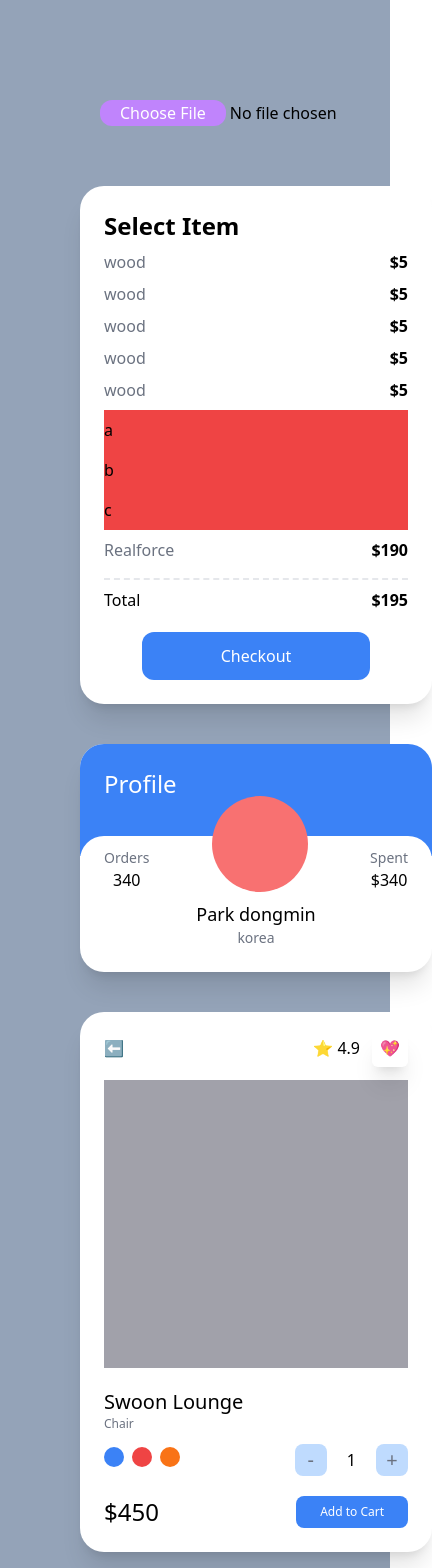
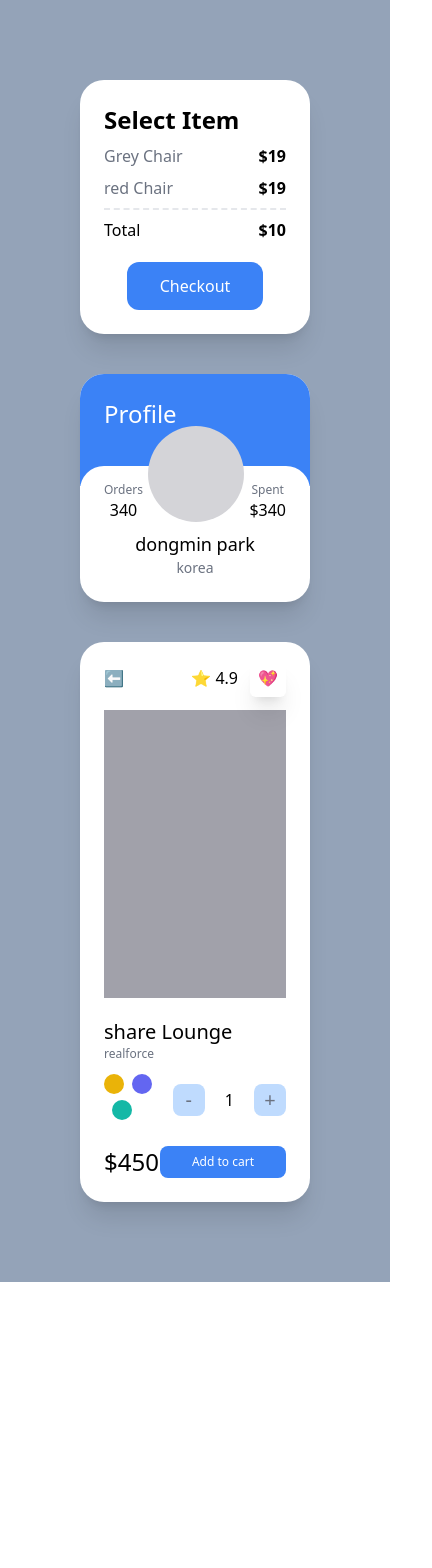
Before and after one commit to dongmin7208/tailwind-market, a Next.js app: page / in a window 390 px wide. Shown: the top 1568 px of the page, 432 px wide, since content can reach past the window. After the commit the page ends 1282 px from the top, so only its background shows below. Built offline with nearby package versions, Linux system fonts and the light colour scheme.

Commit message:
ADD: responsive color

```diff
--- a/pages/index.tsx
+++ b/pages/index.tsx
@@ -3,42 +3,30 @@ import type { NextPage } from 'next';
 const Home: NextPage = () => {
   return (
     <div className='grid min-h-screen gap-10 bg-slate-400 py-20 px-20'>
-      <div className=' flex flex-col space-y-2 p-5'>
-        <input
-          type='file'
-          aria-label='label'
-          className='transition-colors file:cursor-pointer file:rounded-xl file:border-0 file:bg-purple-400 file:px-5 file:text-white file:hover:border file:hover:border-purple-400 file:hover:bg-white file:hover:text-purple-400'
-        />
-      </div>
-      <div className='flex flex-col rounded-3xl bg-white p-6 shadow-xl sm:bg-red-400 md:bg-teal-400 lg:bg-indigo-400 xl:bg-yellow-400 2xl:bg-pink-500'>
+      <div className='rounded-3xl bg-white p-6 shadow-xl sm:bg-red-400 sm:hover:bg-pink-800 md:bg-teal-400  lg:bg-indigo-400 xl:bg-yellow-400 2xl:bg-pink-500'>
         <span className='text-2xl font-semibold'>Select Item</span>
         <ul>
-          {[1, 2, 3, 4, 5].map((i) => (
-            // <div
-            //   key={i}
-            //   className='flex justify-between first:bg-blue-50 last:bg-blue-50 only:bg-red-500'
-            //  odd:bg-blue-50 even:bg-yellow-500<<<<<
-            // >
-            <div key={i} className='my-2 flex justify-between'>
-              <span className='text-gray-500'>wood</span>
-              <span className='font-semibold'>$5</span>
-            </div>
-          ))}
+          <div className='my-2 flex justify-between '>
+            <span className='text-gray-500'>Grey Chair</span>
+            <span className='font-semibold'>$19</span>
+          </div>
+          <div className='my-2 flex justify-between '>
+            <span className='text-gray-500'>red Chair</span>
+            <span className='font-semibold'>$19</span>
+          </div>
         </ul>
-        {['a', 'b', 'c', ''].map((c, i) => (
-          <li className='list-none bg-red-500 py-2 empty:hidden' key={i}>
-            {c}
-          </li>
-        ))}
-        <div className='my-2 flex justify-between'>
-          <span className='text-gray-500'>Realforce</span>
-          <span className='font-semibold'>$190</span>
-        </div>
+
         <div className='mt-2 flex justify-between border-t-2 border-dashed pt-2'>
           <span>Total</span>
-          <span className='font-semibold'>$195</span>
+          <span className='font-semibold'>$10</span>
         </div>
-        <button className='mx-auto mt-5 w-3/4 rounded-xl bg-blue-500 p-3 text-center text-white hover:bg-teal-500 hover:text-black focus:bg-red-500 active:bg-yellow-500'>
+        <button
+          className='mx-auto mt-5 block w-3/4
+          rounded-xl bg-blue-500 p-3 text-center text-white
+          hover:bg-teal-500 hover:text-black
+          focus:bg-red-500 active:bg-yellow-500
+          '
+        >
           Checkout
         </button>
       </div>
@@ -49,17 +37,17 @@ const Home: NextPage = () => {
         <div className='relative -top-5 rounded-3xl bg-white p-6'>
           <div className='relative -top-16 flex items-end justify-between'>
             <div className='flex flex-col items-center'>
-              <span className='text-sm text-gray-500'>Orders</span>
+              <span className='text-xs text-gray-500'>Orders</span>
               <span className='font-medium'>340</span>
             </div>
-            <div className='h-24 w-24 rounded-full bg-red-400' />
+            <div className='h-24 w-24 rounded-full bg-zinc-300 transition-colors group-hover:bg-red-300' />
             <div className='flex flex-col items-center'>
-              <span className='text-sm text-gray-500'>Spent</span>
+              <span className='text-xs text-gray-500'>Spent</span>
               <span className='font-medium'>$340</span>
             </div>
           </div>
-          <div className='relative -mt-14 -mb-5 flex flex-col items-center'>
-            <span className='text-lg font-medium'>Park dongmin</span>
+          <div className='relative  -mt-14 -mb-5 flex flex-col items-center'>
+            <span className='text-lg font-medium'>dongmin park</span>
             <span className='text-sm text-gray-500'>korea</span>
           </div>
         </div>
@@ -74,37 +62,28 @@ const Home: NextPage = () => {
         </div>
         <div className='mb-5 h-72 bg-zinc-400' />
         <div className='flex flex-col'>
-          <span className='text-xl font-medium'>Swoon Lounge</span>
-          <span className='text-xs text-gray-500'>Chair</span>
+          <span className='text-xl font-medium'>share Lounge</span>
+          <span className='text-xs text-gray-500'>realforce</span>
           <div className='mt-3 mb-5 flex items-center justify-between'>
             <div className='space-x-2'>
-              <button
-                title='button'
-                className='h-5 w-5 rounded-full bg-blue-500 ring-blue-500 ring-offset-2 transition focus:ring-2'
-              />
-              <button
-                title='button'
-                className='h-5 w-5 rounded-full bg-red-500 ring-red-500 ring-offset-2 transition focus:ring-2'
-              />
-              <button
-                title='button'
-                className='h-5 w-5 rounded-full bg-orange-500 ring-orange-500 ring-offset-2 transition focus:ring-2'
-              />
+              <button className='h-5 w-5 rounded-full bg-yellow-500 ring-yellow-500 ring-offset-2 transition focus:ring-2' />
+              <button className='h-5 w-5 rounded-full bg-indigo-500 ring-indigo-500 ring-offset-2 transition focus:ring-2' />
+              <button className='h-5 w-5 rounded-full bg-teal-500 ring-teal-500 ring-offset-2 transition focus:ring-2' />
             </div>
             <div className='flex items-center space-x-5'>
-              <button className='flex aspect-square w-8 items-center justify-center rounded-lg bg-blue-200 text-xl text-gray-500'>
+              <button className=' flex aspect-square w-8 items-center justify-center rounded-lg bg-blue-200 text-xl text-gray-500'>
                 -
               </button>
               <span>1</span>
-              <button className='flex aspect-square w-8 items-center justify-center rounded-lg bg-blue-200 text-xl text-gray-500'>
+              <button className=' flex aspect-square w-8 items-center justify-center rounded-lg bg-blue-200 text-xl text-gray-500'>
                 +
               </button>
             </div>
           </div>
           <div className='flex items-center justify-between'>
             <span className='text-2xl font-medium'>$450</span>
-            <button className='rounded-lg bg-blue-500 py-2 px-6 text-center text-xs text-white'>
-              Add to Cart
+            <button className='rounded-lg bg-blue-500 py-2 px-8 text-center text-xs text-white'>
+              Add to cart
             </button>
           </div>
         </div>
@@ -114,3 +93,22 @@ const Home: NextPage = () => {
 };
 
 export default Home;
+
+// <ul>
+//   {[1, 2, 3, 4, 5].map((i) => (
+//     // <div
+//     //   key={i}
+//     //   className='flex justify-between first:bg-blue-50 last:bg-blue-50 only:bg-red-500'
+//     //  odd:bg-blue-50 even:bg-yellow-500<<<<<
+//     // >
+//     <div key={i} className='my-2 flex justify-between'>
+//       <span className='text-gray-500'>wood</span>
+//       <span className='font-semibold'>$5</span>
+//     </div>
+//   ))}
+// </ul>
+// {['a', 'b', 'c', ''].map((c, i) => (
+//   <li className='list-none bg-red-500 py-2 empty:hidden' key={i}>
+//     {c}
+//   </li>
+// ))}
```
